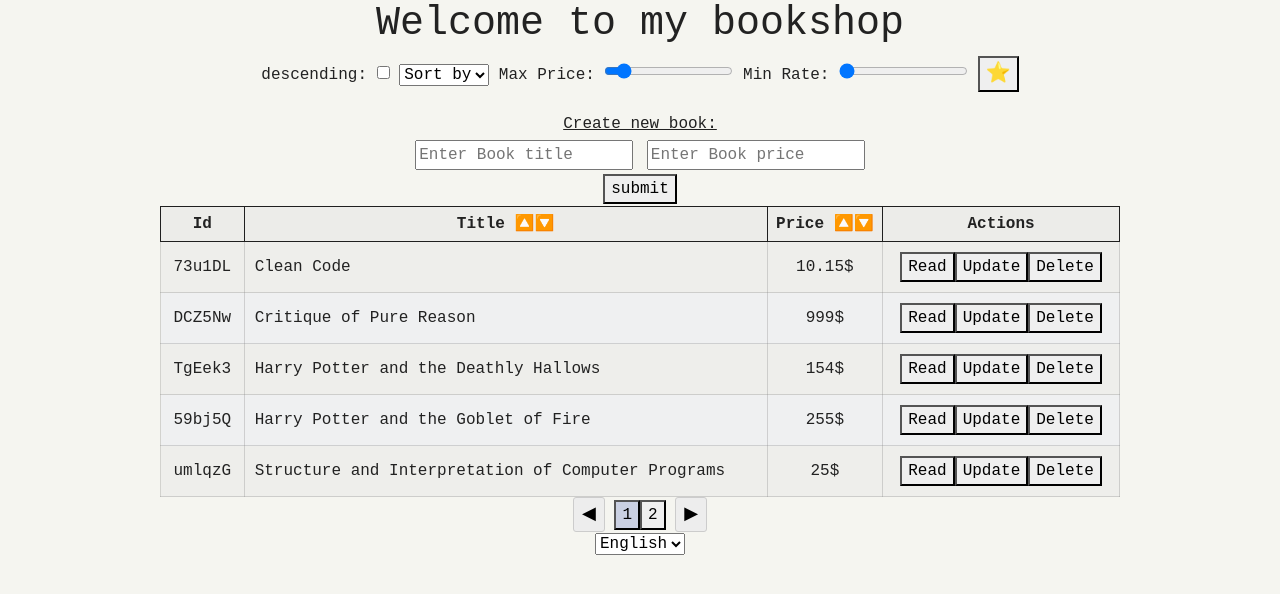
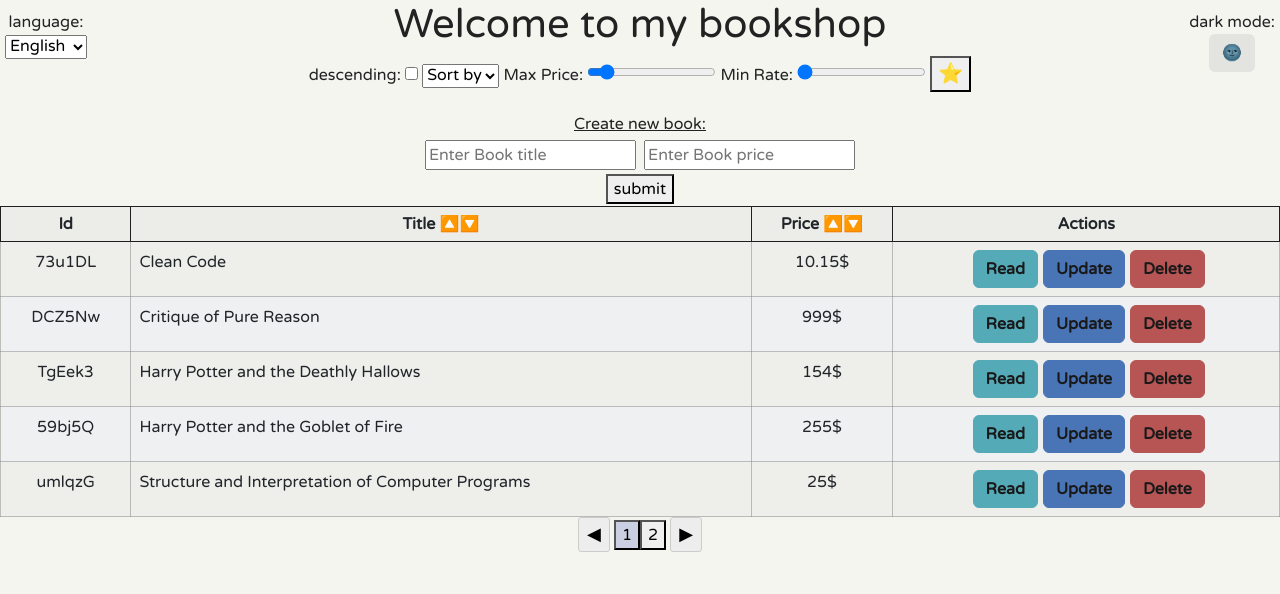
Before and after one commit to ShaulLavo/book-shop, a plain HTML site: page index.html in a window 1280 px wide. Drawn offline with nearby package versions, Linux system fonts and the light colour scheme; a web font is replaced by a local one.

Commit message:
added styling with bootstrap and darkmode

```diff
--- a/css/main.css
+++ b/css/main.css
@@ -7,14 +7,14 @@ body {
 	background-color: rgb(245, 245, 240);
 	color: rgb(34, 34, 34);
 	text-align: center;
-	font-family: 'Spline Sans Mono', monospace;
+	font-family: 'Spline Sans Mono', 'Varela Round', sans-serif;
 }
 button {
 	cursor: pointer;
 }
 .book-table {
+	max-width: 90em;
 	margin: auto;
-	min-width: 60em;
 }
 
 .book-table th {
@@ -25,8 +25,7 @@ button {
 	text-align: left;
 }
 .book-table tbody td {
-	border: solid 1px rgba(128, 128, 128, 0.303);
-	padding: 10px;
+	border: solid 1px rgba(129, 129, 129, 0.479);
 }
 .book-table thead {
 	background-color: rgba(222, 222, 222, 0.403);
@@ -39,7 +38,6 @@ button {
 }
 .new-book {
 	margin-top: 30px;
-	color: rgb(33, 33, 33);
 	text-decoration: underline;
 }
 
@@ -107,3 +105,62 @@ button {
 	cursor: pointer;
 	font-size: 18px;
 }
+.btn {
+	margin-left: 5px;
+	font-weight: bold;
+	--bs-btn-color: #191919;
+	--bs-btn-hover-color: #191919;
+	--bs-btn-active-color: #191919;
+}
+.btn-info {
+	--bs-btn-bg: #55aab7;
+	--bs-btn-border-color: #55aab7;
+	--bs-btn-hover-bg: #55aab7;
+	--bs-btn-hover-border-color: #55aab7;
+	--bs-btn-active-bg: #55aab7;
+	--bs-btn-active-border-color: #55aab7;
+}
+.btn-danger {
+	--bs-btn-bg: #b75555;
+	--bs-btn-border-color: #b75555;
+	--bs-btn-hover-bg: #b75555;
+	--bs-btn-hover-border-color: #b75555;
+	--bs-btn-active-bg: #b75555;
+	--bs-btn-active-border-color: #b75555;
+}
+.btn-primary {
+	--bs-btn-bg: #4974b6;
+	--bs-btn-border-color: #4974b6;
+	--bs-btn-hover-bg: #4974b6;
+	--bs-btn-hover-border-color: #4974b6;
+	--bs-btn-active-bg: #4974b6;
+	--bs-btn-active-border-color: #4974b6;
+}
+
+.trans-container {
+	position: absolute;
+	left: 5px;
+	top: 10px;
+}
+.trans-container p {
+	margin-bottom: 0;
+}
+
+.dark-mode .btn {
+	background-color: rgba(202, 202, 202, 0.435);
+	display: block;
+	margin: auto;
+}
+.dark-mode {
+	position: absolute;
+	right: 5px;
+	top: 10px;
+}
+.table-dark th {
+	border: solid 1px rgb(214, 214, 214);
+}
+
+.dark {
+	background-color: #363a3e;
+	color: rgb(245, 245, 245);
+}
--- a/index.html
+++ b/index.html
@@ -13,6 +13,7 @@
 </head>
 
 <body onload="init()" onkeydown="handleKeyDown(event)">
+
     <div class="table-container">
         <h1 data-trans="header-title">Welcome to my bookshop</h1>
         <span data-trans="descending">descending:</span>
@@ -43,7 +44,7 @@
             <div><button data-trans="submit" class="input-btn" onclick="onGetInput()">submit</button>
             </div>
         </div>
-        <table class="book-table">
+        <table class="book-table table">
             <thead> </thead>
             <tbody></tbody>
         </table>
@@ -65,11 +66,16 @@
         <button class="close-modal-btn" onclick="onCloseModal(this.parentElement)">Back</button>
     </div>
     <div class="trans-container">
+        <p data-trans="language">language:</p>
         <select onchange="onSetLang(this.value)">
             <option value="en">English</option>
             <option value="he">עברית</option>
             <option value="es">Spanish</option>
         </select>
+    </div>
+    <div class="dark-mode">
+        <span data-trans="dark-mode">dark mode:</span>
+        <button class="dark-mode-btn btn" onclick="onDarkMode(this)">🌚</button>
     </div>
     <script src="lib/jquery/jquery.js"></script>
     <script src="js/services/i18n-service.js"></script>
--- a/js/main.js
+++ b/js/main.js
@@ -6,35 +6,46 @@ function init() {
 	} else gBooks = loadFromStorage('books')
 	renderFilterByQueryStringParams()
 	gBooks.sort(_sortBooks)
+	renderTableHeader()
 	renderBooks()
 }
 function renderBooks() {
 	const books = getBooksForDisplay()
-	const headers = ['Id', 'Title', 'Price', 'Actions']
-	var headStr = '<tr>'
-	headers.forEach((header) => {
-		if (header === 'Title') {
-			var headerVal = 'title' //value to sort by for buttons
-			// template strings are static so you have to generate a new one each time
-			return (headStr += `<th>${header} ${getBtnTemplate(headerVal)}</th>`)
-		}
-		if (header === 'Price') {
-			var headerVal = 'price'
-			return (headStr += `<th>${header} ${getBtnTemplate(headerVal)}</th>`)
-		}
-		return (headStr += `<th>${header}</th>`)
-	})
-	headStr += '</tr>'
-
 	var bodyStr = ''
 	for (var book of books) {
 		const actions = getActionBtnStr(book.id)
 		bodyStr += `<tr><td>${book.id}</td><td class ="title">${book.title} </td><td>${book.price}</td><td>${actions}</td></tr>`
 	}
+	const tableBody = document.querySelector('.book-table tbody')
+	tableBody.innerHTML = bodyStr
+}
+
+function renderTableHeader() {
 	const tableHead = document.querySelector('.book-table thead')
-	const tableBody = document.querySelector('.book-table tbody')
-	tableHead.innerHTML = headStr
-	tableBody.innerHTML = bodyStr
+	tableHead.innerHTML = getHeaderStr()
+}
+
+function getHeaderStr() {
+	const headers = ['Id', 'Title', 'Price', 'Actions']
+	var headStr = '<tr>'
+	headers.forEach((header) => {
+		if (header === 'Title') {
+			var headerVal = 'title'
+			// template strings are static so you have to generate a new one each time
+			return (headStr += `<th data-trans= ${headerVal} >${header} ${getBtnTemplate(
+				headerVal
+			)}</th>`)
+		}
+		if (header === 'Price') {
+			var headerVal = 'price'
+			return (headStr += `<th data-trans = ${headerVal}>${header} ${getBtnTemplate(
+				headerVal
+			)}</th>`)
+		}
+		return (headStr += `<th data-trans=${header}>${header}</th>`)
+	})
+	headStr += '</tr>'
+	return headStr
 }
 
 function getBooksForDisplay() {
@@ -100,7 +111,7 @@ function onDelete(id) {
 	removeBook(id)
 }
 
-function updateBook(bookId) {
+function onUpdate(bookId) {
 	const elTitle = document.querySelector('[name=add-book-title]')
 	const elPrice = document.querySelector('[name=add-book-price]')
 	gCurrBook = getBook(bookId)
@@ -248,14 +259,17 @@ function onNextPage() {
 
 function onSetLang(lang) {
 	setLang(lang)
-	if (lang === 'he') {
-		document.body.classList.add('rtl')
-		const body = document.querySelector('body')
-		body.style.fontFamily = `'Varela Round', sans-serif`
-	} else {
-		document.body.classList.remove('rtl')
-		const body = document.querySelector('body')
-		body.style.fontFamily = `'Spline Sans Mono', monospace`
-	}
+	if (lang === 'he') document.body.classList.add('rtl')
+	else document.body.classList.remove('rtl')
+
 	doTrans()
 }
+
+function onDarkMode(elBtn) {
+	const elTable = document.querySelector('.book-table')
+	const body = document.querySelector('body')
+	elTable.classList.toggle('table-dark')
+	body.classList.toggle('dark')
+	if (elBtn.innerText === '🌚') elBtn.innerText = '🌞'
+	else elBtn.innerText = '🌚'
+}
--- a/js/services/book.service.js
+++ b/js/services/book.service.js
@@ -76,10 +76,11 @@ function getPage(books) {
 
 function getActionBtnStr(id) {
 	const actions = ['Read', 'Update', 'Delete']
+	const btnClass = ['btn btn-info', 'btn btn-primary', 'btn btn-danger']
 	var str = ''
-	for (const action of actions) {
-		str += `<button onclick="on${action}('${id}')" data-trans="${action}" class="${action}">${action}</button>`
-	}
+	actions.forEach((action, i) => {
+		str += `<button onclick="on${action}('${id}')" data-trans="${action}" class="${btnClass[i]}">${action}</button>`
+	})
 	return str
 }
 
--- a/js/services/i18n-service.js
+++ b/js/services/i18n-service.js
@@ -4,7 +4,7 @@ var gTrans = {
 		es: 'Bienvenida a mi librería',
 		he: 'ברוכים הבאים לחנות שלי'
 	},
-	id: {
+	Id: {
 		en: 'Id',
 		es: 'Id',
 		he: 'ת.ז'
@@ -19,7 +19,7 @@ var gTrans = {
 		es: 'Precio',
 		he: 'מחיר'
 	},
-	actions: {
+	Actions: {
 		en: 'Actions',
 		es: 'accións',
 		he: 'פעולות'
@@ -37,7 +37,7 @@ var gTrans = {
 	Delete: {
 		en: 'Delete',
 		es: 'Borrar',
-		he: 'לִמְחוֹק'
+		he: 'למחוק'
 	},
 	submit: {
 		en: 'submit',
@@ -45,9 +45,9 @@ var gTrans = {
 		he: 'שלח'
 	},
 	'create-new-book': {
-		en: 'Create new book',
-		es: 'Crear nuevo libro',
-		he: 'צור ספר חדש'
+		en: 'Create new book:',
+		es: 'Crear nuevo libro:',
+		he: ':צור ספר חדש'
 	},
 	descending: {
 		en: 'descending',
@@ -64,15 +64,25 @@ var gTrans = {
 		es: 'Velocidad',
 		he: 'ציון'
 	},
+	language: {
+		en: 'language:',
+		es: 'Velocidad:',
+		he: ':שפה'
+	},
+	'dark-mode': {
+		en: 'dark mode:',
+		es: 'modo oscuro:',
+		he: ':מצב כהה'
+	},
 	'max-price': {
-		en: 'Max Price',
-		es: 'Precio máximo',
-		he: 'מחיר מקסימלי'
+		en: 'Max Price:',
+		es: 'Precio máximo:',
+		he: ':מחיר מקסימלי'
 	},
 	'min-rate': {
-		en: 'Min Rate',
-		es: 'calificar mínima',
-		he: 'ציון מינימלי'
+		en: 'Min Rate:',
+		es: 'calificar mínima:',
+		he: ':ציון מינימלי'
 	},
 	'title-placeholder': {
 		en: 'Enter Book title',
@@ -103,7 +113,6 @@ function doTrans() {
 	els.forEach((el) => {
 		var transKey = el.dataset.trans
 		var txt = getTrans(transKey)
-		console.log(txt)
 		if (el.localName === 'input') {
 			el.placeholder = txt
 		} else el.innerText = txt
@@ -114,31 +123,6 @@ function setLang(lang) {
 	gCurrLang = lang // he
 }
 
-function formatNumOlder(num) {
-	return num.toLocaleString('es')
-}
-
-function formatNum(num) {
-	return new Intl.NumberFormat(gCurrLang).format(num)
-}
-
 function formatCurrency(num) {
 	return new Intl.NumberFormat('he-IL', { style: 'currency', currency: 'ILS' }).format(num)
 }
-
-function formatDate(time) {
-	var options = {
-		year: 'numeric',
-		month: 'short',
-		day: 'numeric',
-		hour: 'numeric',
-		minute: 'numeric',
-		hour12: true
-	}
-
-	return new Intl.DateTimeFormat(gCurrLang, options).format(time)
-}
-
-function kmToMiles(km) {
-	return km / 1.609
-}
```
